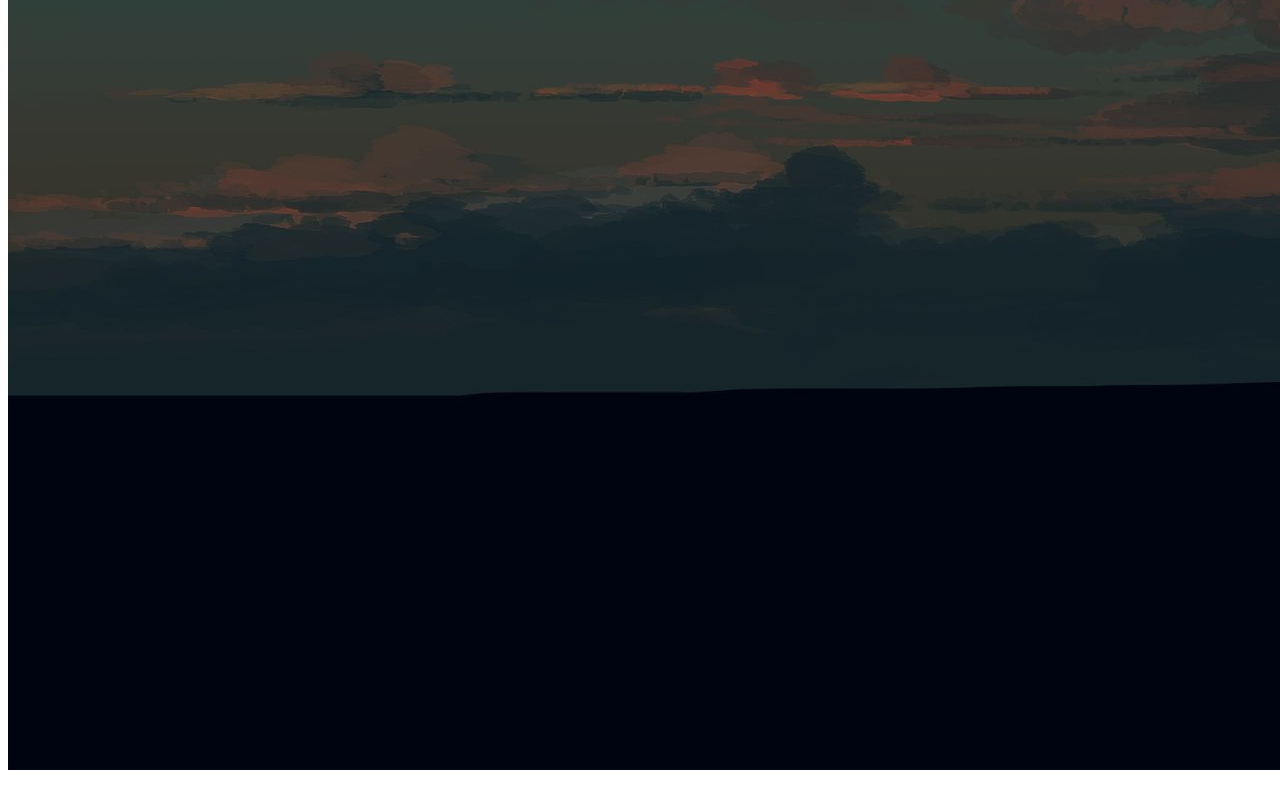
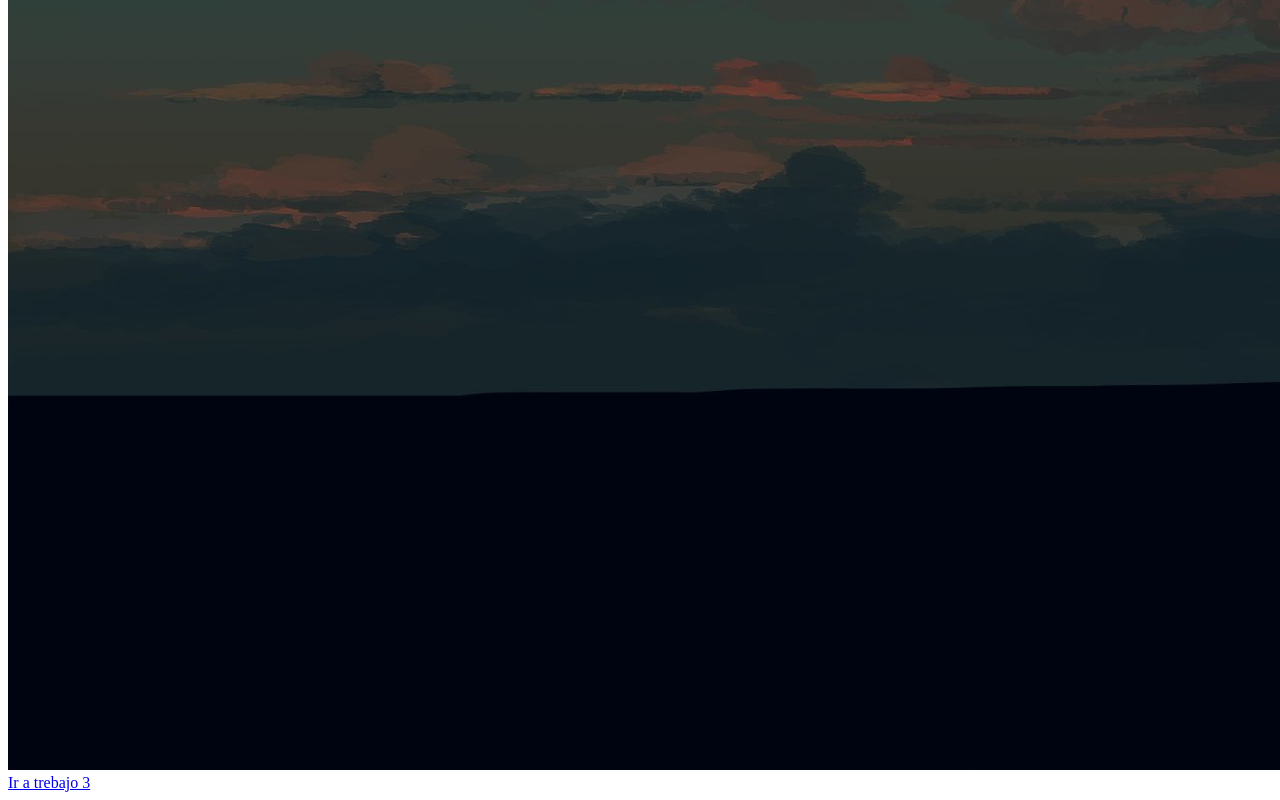
Before and after one commit to 02053/tareas-senati-web, a website: page index.html in a window 1280 px wide. Shown: the part 1079-1879 px from the top of the page. Drawn offline with Linux system fonts and the light colour scheme.

Commit message:
Agregando enlace a la tarea

```diff
--- a/index.html
+++ b/index.html
@@ -13,5 +13,7 @@
     <body>
         <h1>Tareas SENATI</h1>
         <img src="assets/media/FZzDUFnaAAAZn3I.jpg" alt="atarder con chico solo">
+
+        <a href="./job-3.html">Ir a trebajo 3</a>
     </body>
 </html>
```
